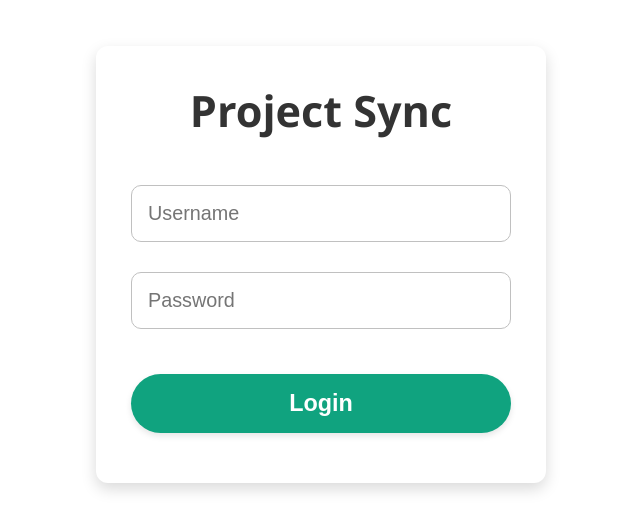
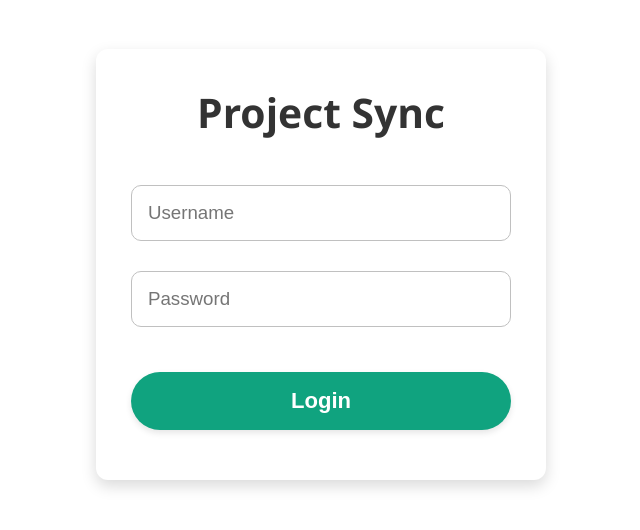
Before and after one commit to Aditya-2324/Project-Sync, a plain HTML site: page public/index.html in a window 1280 px wide. Shown: the part 136-666 px from the top of the page, without its empty margins (319-959 px from the left). Drawn offline with nearby package versions, Linux system fonts and the light colour scheme; no server answers.

Commit message:
Update style.css

```diff
--- a/public/style.css
+++ b/public/style.css
@@ -17,7 +17,7 @@ html, body {
     font-family: 'Segoe UI', Roboto, Helvetica, Arial, sans-serif;
     -webkit-font-smoothing: antialiased;
     -moz-osx-font-smoothing: grayscale;
-    font-size: 18px; /* Increased base font size */
+    font-size: 17px; /* Increased base font size */
     color: #333;
     overflow-y: auto; /* Enable scrolling for the entire body */
     overscroll-behavior-y: contain; /* Prevents bounce scroll on some Androids */
```
